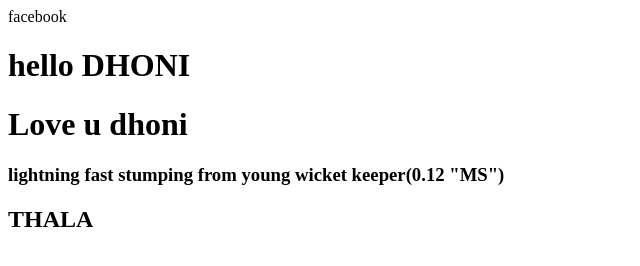
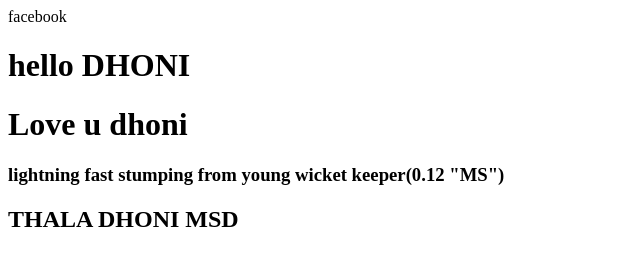
Before and after one commit to sudeshmanchala/practise, a plain HTML site: page index.html in a window 1280 px wide. Shown: the whole page, without its empty margins (0-640 px from the left). Drawn offline with Linux system fonts and the light colour scheme.

Commit message:
Intial Commit

```diff
--- a/index.html
+++ b/index.html
@@ -4,6 +4,6 @@
 		<h1> hello DHONI </h1>
 		<h1> Love u dhoni</h1>
 		<h3>lightning fast stumping from young wicket keeper(0.12 "MS")</h3>
-        <h2>THALA</h2>
+        <h2>THALA DHONI MSD</h2>
 	</body>
 </html>
```
